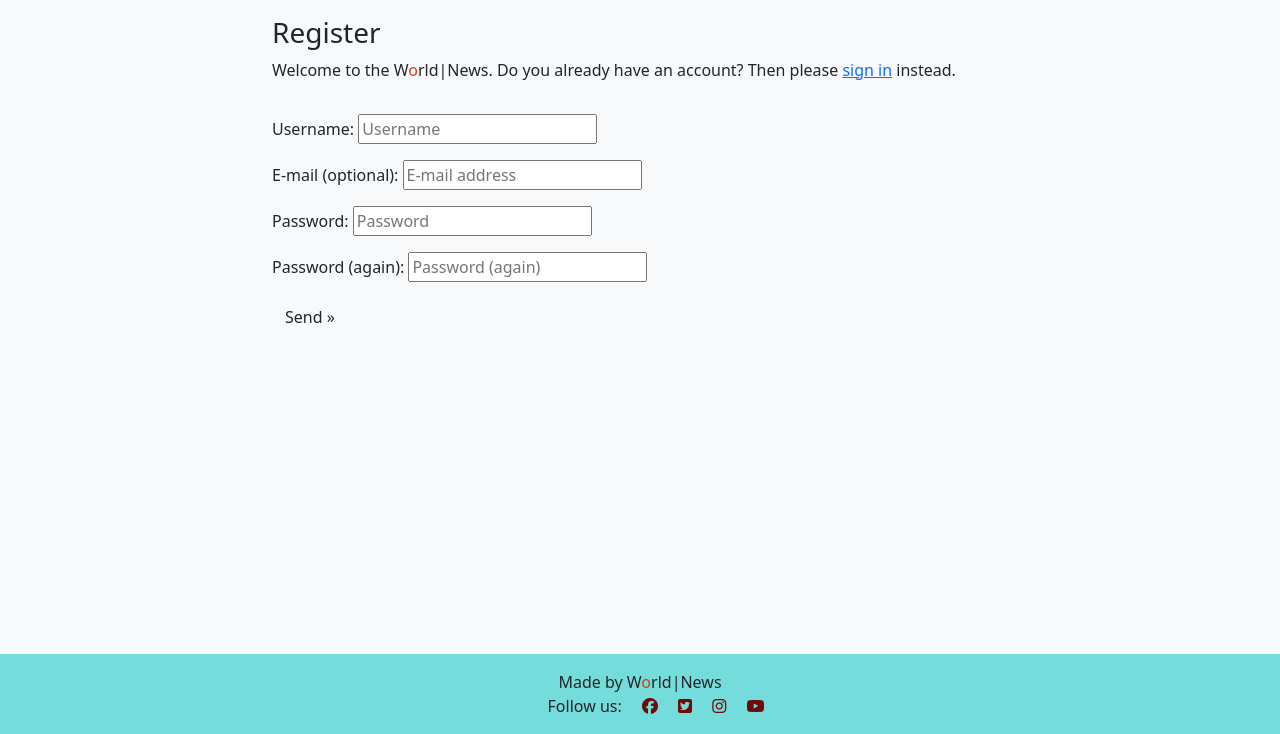
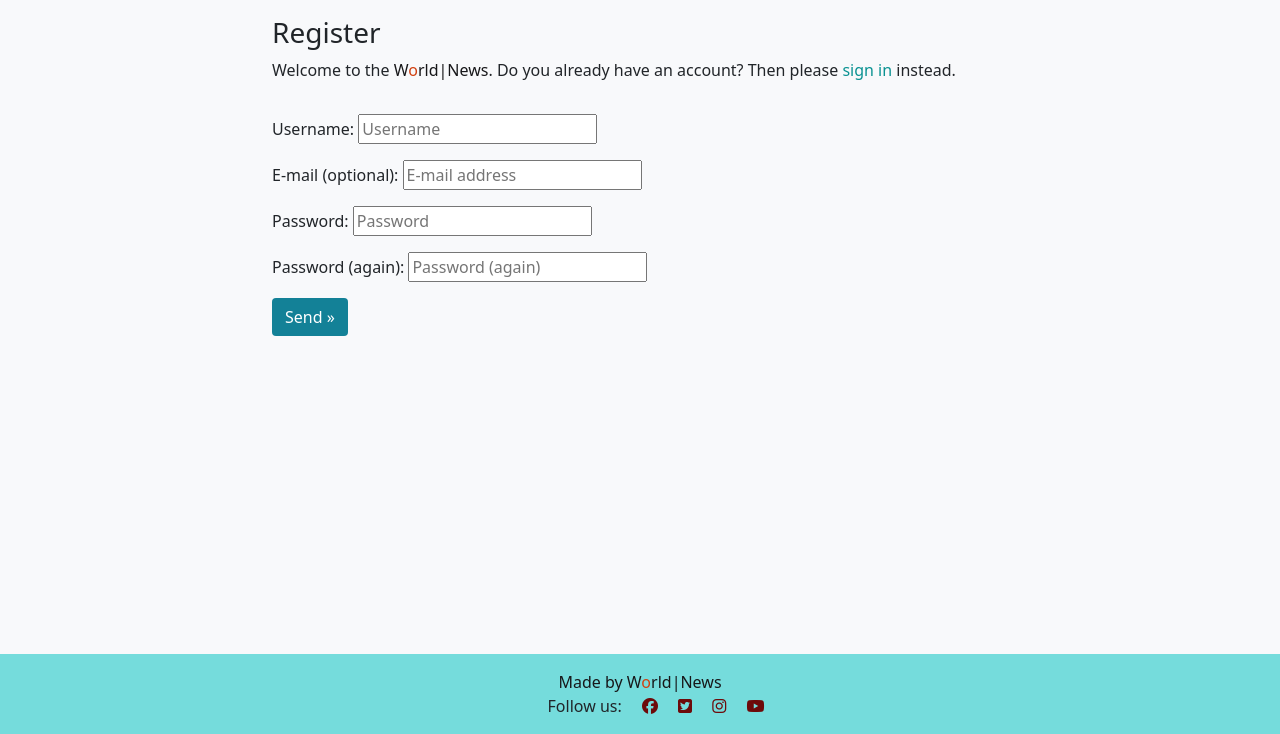
Before and after one commit to HumaIlyas/Project-4, a Django app: page /accounts/signup/ in a window 1280 px wide. Shown: the part 66-800 px from the top of the page. Run offline with Django 3.2, Linux system fonts and the light colour scheme; some libraries are stand-ins or nearby versions.

Commit message:
Add style to login, logout & signup pages

```diff
--- a/static/css/style.css
+++ b/static/css/style.css
@@ -127,6 +127,38 @@ body {
     color: lightgray;
 }
 
+/* login, logout & signup form */
+.black {
+    color: #171719;
+}
+
+.btn-login,
+.btn-logout,
+.btn-signup {
+    background-color: #138197;
+    color: #fff;
+}
+.btn-login:hover,
+.btn-logout:hover,
+.btn-signup:hover,
+.btn-login:active,
+.btn-logout:active,
+.btn-signup:active {
+    background-color: #094c59;
+    color: #d6e2e2;
+}
+
+.link {
+    color: #0a9292;
+    text-decoration: none;
+}
+
+.link:hover,
+.link:active {
+    color: rgb(109, 10, 10);
+    text-decoration: underline;
+}
+
 /* footer */
 .social-networks > li {
     display: inline;
```
